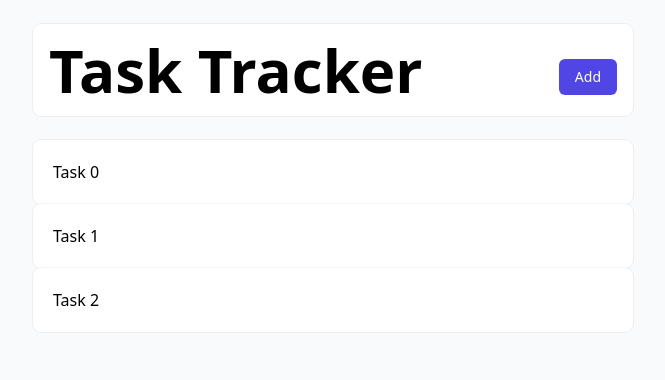
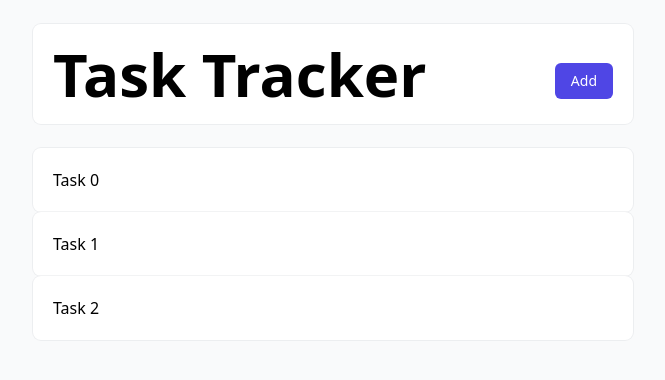
Before and after one commit to JanPoonthong/note-taking, a React (Create React App) app: page / in a window 1280 px wide. Shown: the top 380 px of the page, without its empty margins (307-972 px from the left). Built offline with nearby package versions, Linux system fonts and the light colour scheme.

Commit message:
Combine two class css into one

```diff
--- a/src/components/Box.js
+++ b/src/components/Box.js
@@ -9,7 +9,7 @@ const Box = ({ title, button }) => {
 
   if (button) {
     const boxStyle =
-      "rounded-lg p-4 ring-1 ring-gray-900 ring-opacity-5 overflow-hidden bg-white";
+      "rounded-lg p-4 ring-1 ring-gray-900 ring-opacity-5 title overflow-hidden bg-white";
     return (
       <div className={boxStyle}>
         <h1>{title}</h1>
@@ -20,7 +20,7 @@ const Box = ({ title, button }) => {
     );
   } else {
     const boxStyle =
-      "rounded-lg p-4 ring-1 ring-gray-900 ring-opacity-5 task-note overflow-hidden bg-white";
+      "rounded-lg p-4 ring-1 ring-gray-900 ring-opacity-5 notes overflow-hidden bg-white";
     return (
       <div className={boxStyle}>
         <h2>{title}</h2>
--- a/src/index.css
+++ b/src/index.css
@@ -6,15 +6,13 @@ body {
   background-color: #f9fafb;
 }
 
-.ring-opacity-5 {
-  display: flex;
-  justify-content: space-between;
-  margin: auto;
-  width: 600px;
-}
-
-.task-note {
+.title, .notes {
   margin: auto;
   width: 600px;
   padding: 20px;
 }
+
+.title {
+  display: flex;
+  justify-content: space-between;
+}
```
